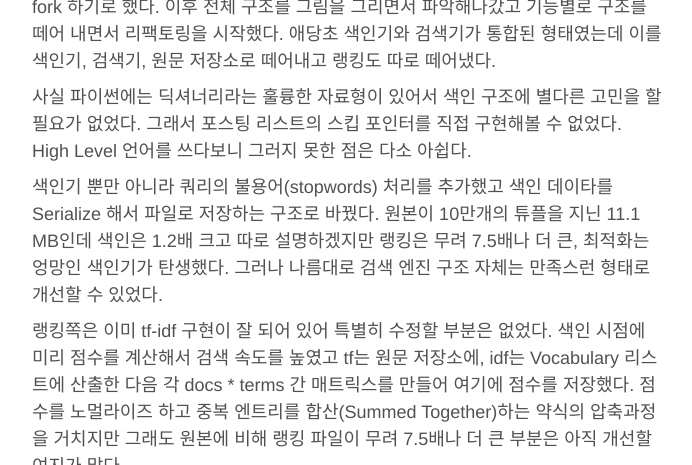
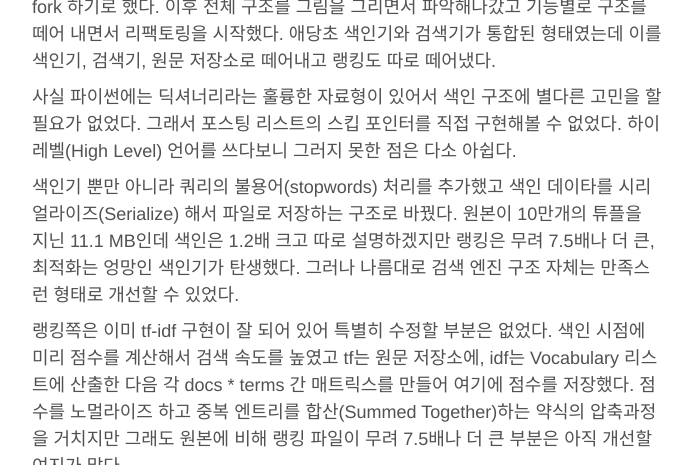
Before and after one commit to Umaigenomu/likejazz.github.io, a Jekyll site: the page built from _posts/2015-11-27-search-engine.md, in a window 1280 px wide and 900 px high, scrolled down 915 px, cut to the strip 173-638 px from the top of the window. Shown: the whole strip, without its empty margins (293-985 px from the left). Built offline with Jekyll 4.4.1, drawn with Linux system fonts in a browser that asks for light colours.

Commit message:
Publishing

```diff
--- a/_posts/2015-11-27-search-engine.md
+++ b/_posts/2015-11-27-search-engine.md
@@ -24,16 +24,14 @@
 
 fork 하기로 했다. 이후 전체 구조를 그림을 그리면서 파악해나갔고 기능별로 구조를 떼어 내면서 리팩토링을 시작했다. 애당초 색인기와 검색기가 통합된 형태였는데 이를 색인기, 검색기, 원문 저장소로 떼어내고 랭킹도 따로 떼어냈다.
 
-사실 파이썬에는 딕셔너리라는 훌륭한 자료형이 있어서 색인 구조에 별다른 고민을 할 필요가 없었다. 그래서 포스팅 리스트의 스킵 포인터를 직접 구현해볼 수 없었다. High Level 언어를 쓰다보니 그러지 못한 점은 다소 아쉽다.
+사실 파이썬에는 딕셔너리라는 훌륭한 자료형이 있어서 색인 구조에 별다른 고민을 할 필요가 없었다. 그래서 포스팅 리스트의 스킵 포인터를 직접 구현해볼 수 없었다. 하이 레벨(High Level) 언어를 쓰다보니 그러지 못한 점은 다소 아쉽다.
 
-색인기 뿐만 아니라 쿼리의 불용어(stopwords) 처리를 추가했고 색인 데이타를 Serialize 해서 파일로 저장하는 구조로 바꿨다. 원본이 10만개의 튜플을 지닌 11.1 MB인데 색인은 1.2배 크고 따로 설명하겠지만 랭킹은 무려 7.5배나 더 큰, 최적화는 엉망인 색인기가 탄생했다. 그러나 나름대로 검색 엔진 구조 자체는 만족스런 형태로 개선할 수 있었다.
+색인기 뿐만 아니라 쿼리의 불용어(stopwords) 처리를 추가했고 색인 데이타를 시리얼라이즈(Serialize) 해서 파일로 저장하는 구조로 바꿨다. 원본이 10만개의 튜플을 지닌 11.1 MB인데 색인은 1.2배 크고 따로 설명하겠지만 랭킹은 무려 7.5배나 더 큰, 최적화는 엉망인 색인기가 탄생했다. 그러나 나름대로 검색 엔진 구조 자체는 만족스런 형태로 개선할 수 있었다.
 
 랭킹쪽은 이미 tf-idf 구현이 잘 되어 있어 특별히 수정할 부분은 없었다. 색인 시점에 미리 점수를 계산해서 검색 속도를 높였고 tf는 원문 저장소에, idf는 Vocabulary 리스트에 산출한 다음 각 docs * terms 간 매트릭스를 만들어 여기에 점수를 저장했다. 점수를 노멀라이즈 하고 중복 엔트리를 합산(Summed Together)하는 약식의 압축과정을 거치지만 그래도 원본에 비해 랭킹 파일이 무려 7.5배나 더 큰 부분은 아직 개선할 여지가 많다.
 
 샘플 데이타로 크로스핏 선수들의 트윗을 활용했고 원본 데이타는 크로스핏, NBA, NFL, UFC, 동계 올림픽을 포함한 유명 운동선수(ahletes)들의 트윗 100,000건을 트위터 API를 통해 취합한 다음 이를 활용했다. 색인 후 쿼리를 날려보니 0.1초 이내로 결과가 잘 나온다. 그렇게 해서 아래의 검색 엔진이 탄생했다.
-
-![](https://33.media.tumblr.com/a3a131c37799185bd5a6cd1d4509679c/tumblr_inline_n7nje9JNFH1qzgoac.png)
-
+<img src="https://c1.staticflickr.com/1/735/22711698613_b273732c7d_b.jpg" width="512" />
 상세한 내용은 [README](https://github.com/likejazz/simple-search-engine/blob/master/README.md)에 친절히 적어두었고 쉽게 실행할 수 있으니 다들 한 번씩 읽어보고 테스트 해보면 좋겠다. 신선하고 재밌는 경험이었다. 주말에 잘 끝맺음을 해서 일정관리도 성공적이었고 GitHub 의 편리함도 다시 한 번 확인할 수 있었다. 아래와 같은 깨달음을 정리하며 마무리해본다.
 
 1. 모든 문서는 영어로
```
